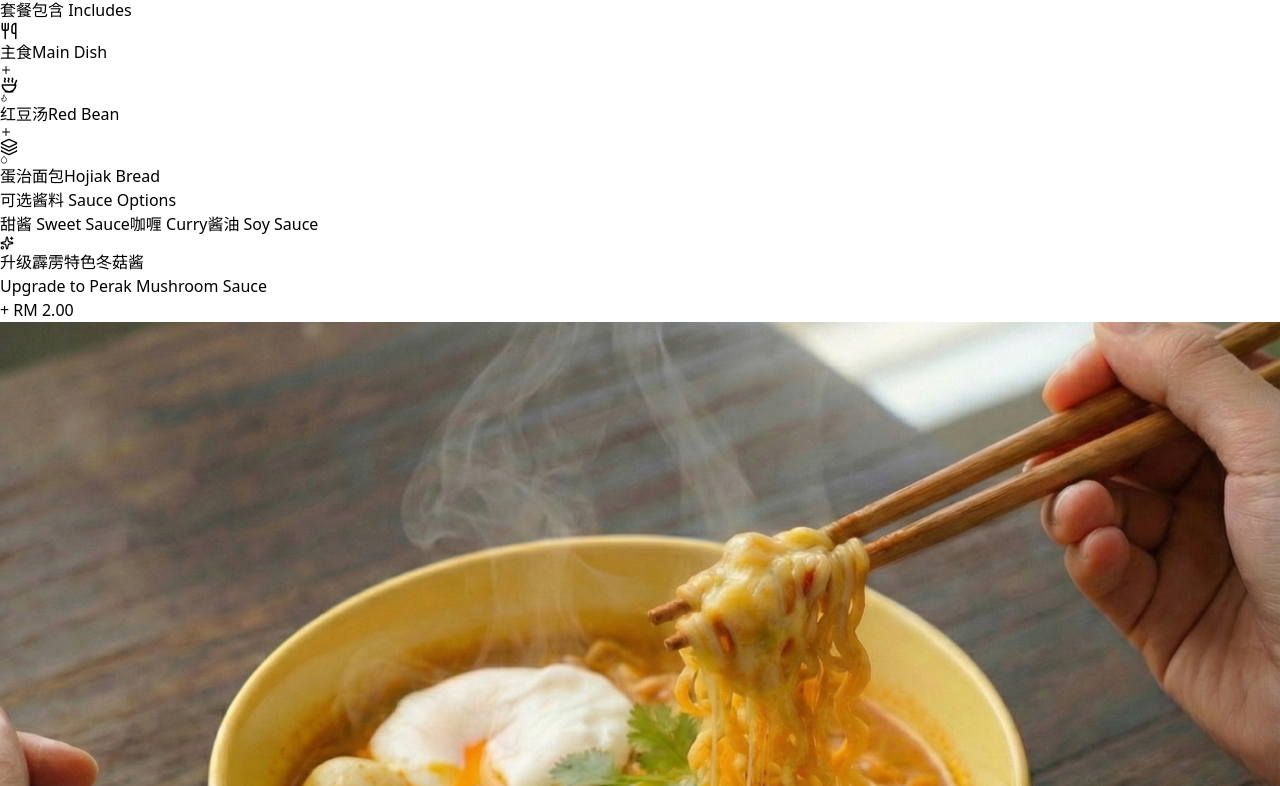
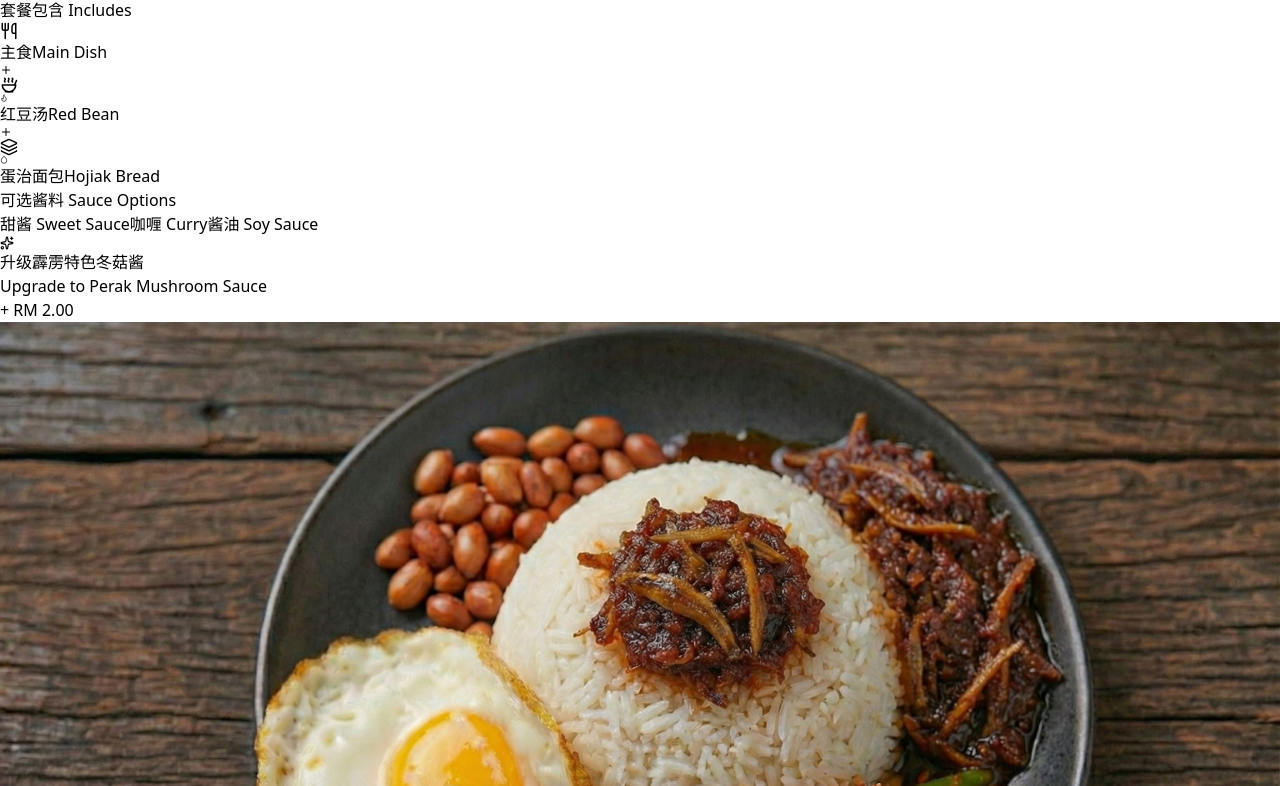
Before and after one commit to katherine101001/hahaha-menu, a React (Vite) app: page / in a window 1280 px wide. Shown: the part 2014-2800 px from the top of the page. Built offline with nearby package versions, Linux system fonts and the light colour scheme.

Commit message:
Updated Menu with Nasi Lemak

```diff
--- a/src/data/menuData.js
+++ b/src/data/menuData.js
@@ -21,16 +21,17 @@ const menuData = {
                 price: 2.00
             }
         },
-        // {
-        //     id: 'h2',
-        //     nameCN: '娘惹咖喱鸡椰浆饭套餐',
-        //     nameEN: 'Nyonya Curry Chicken Nasi Lemak',
-        //     descCN: '香浓椰浆饭配搭慢火熬煮的娘惹咖喱，选用肉质紧实的菜园鸡，佐以花生、水煮蛋与特制叁巴。',
-        //     descEN: 'Aromatic coconut rice served with signature curry made with Kampung Chicken, peanuts, egg and sambal.',
-        //     price: 17.88,
-        //     image: '/assets/nasi-lemak-set.webp',
-        //     tag: 'Ong Mali / 旺到来',
-        // },
+        {
+            id: 'h2',
+            nameCN: '娘惹椰浆饭套餐',
+            nameEN: 'Nyonya Curry Chicken Nasi Lemak',
+            descCN: '香浓椰浆饭配搭慢火熬煮的娘惹咖喱，选用肉质紧实的菜园鸡，佐以花生、水煮蛋与特制叁巴。',
+            descEN: 'Aromatic coconut rice served with signature curry made with Kampung Chicken, peanuts, egg and sambal.',
+            price: 17.88,
+            image: '/assets/nasi-lemak.webp',
+            tag: 'Ong Mali / 旺到来',
+            isSet: true,
+        },
         {
             id: 'h3',
             nameCN: '销魂芝士熔岩Maggie面套餐',
@@ -56,16 +57,16 @@ const menuData = {
             image: '/assets/ccf.webp',
             isSet: false,
         },
-        // {
-        //     id: 'f2',
-        //     nameCN: '娘惹风味椰浆饭',
-        //     nameEN: 'Nyonya Nasi Lemak (Basic)',
-        //     ingredientsCN: '鸡蛋 • 花生 • 娘惹江鱼仔叁巴• 娘惹阿杂',
-        //     ingredientsEN: 'Egg • Peanuts • Nyonya Ikan Bilis Sambal• Nyonya Achar',
-        //     price: 9.90,
-        //     image: '/assets/nasi-lemak.webp',
-        //     isSet: false,
-        // },
+        {
+            id: 'f2',
+            nameCN: '娘惹风味椰浆饭',
+            nameEN: 'Nyonya Nasi Lemak (Basic)',
+            ingredientsCN: '鸡蛋 • 花生 • 娘惹江鱼仔叁巴• 娘惹阿杂',
+            ingredientsEN: 'Egg • Peanuts • Nyonya Ikan Bilis Sambal• Nyonya Achar',
+            price: 9.90,
+            image: '/assets/nasi-lemak.webp',
+            isSet: false,
+        },
         {
             id: 'f3',
             nameCN: '销魂芝士熔岩Maggie面',
@@ -229,6 +230,7 @@ const menuData = {
                 { nameCN: '美禄特调', nameEN: 'Milo Co', priceHot: 3.80, priceCold: 4.50 },
                 { nameCN: '柠檬茶', nameEN: 'Lemon Tea', priceHot: 3.80, priceCold: 4.80 },
                 { nameCN: '蜂蜜柠檬', nameEN: 'Honey Lemon', priceHot: 6.90, priceCold: 8.90 },
+                { nameCN: '茉莉丝绒冷萃', nameEN: 'Jasmine Velvet Cold Brew', priceHot: null, priceCold: 7.90 },
                 { nameCN: '天空之水 (白开水)', nameEN: 'Sky Juice', priceHot: 1.50, priceCold: 1.50 },
                 { nameCN: '单眼佬凉茶', nameEN: 'Herbal Tea', priceHot: null, priceCold: 3.80 },
                 { nameCN: '矿泉水', nameEN: 'Mineral Water', priceHot: null, priceCold: 1.50 },
```
